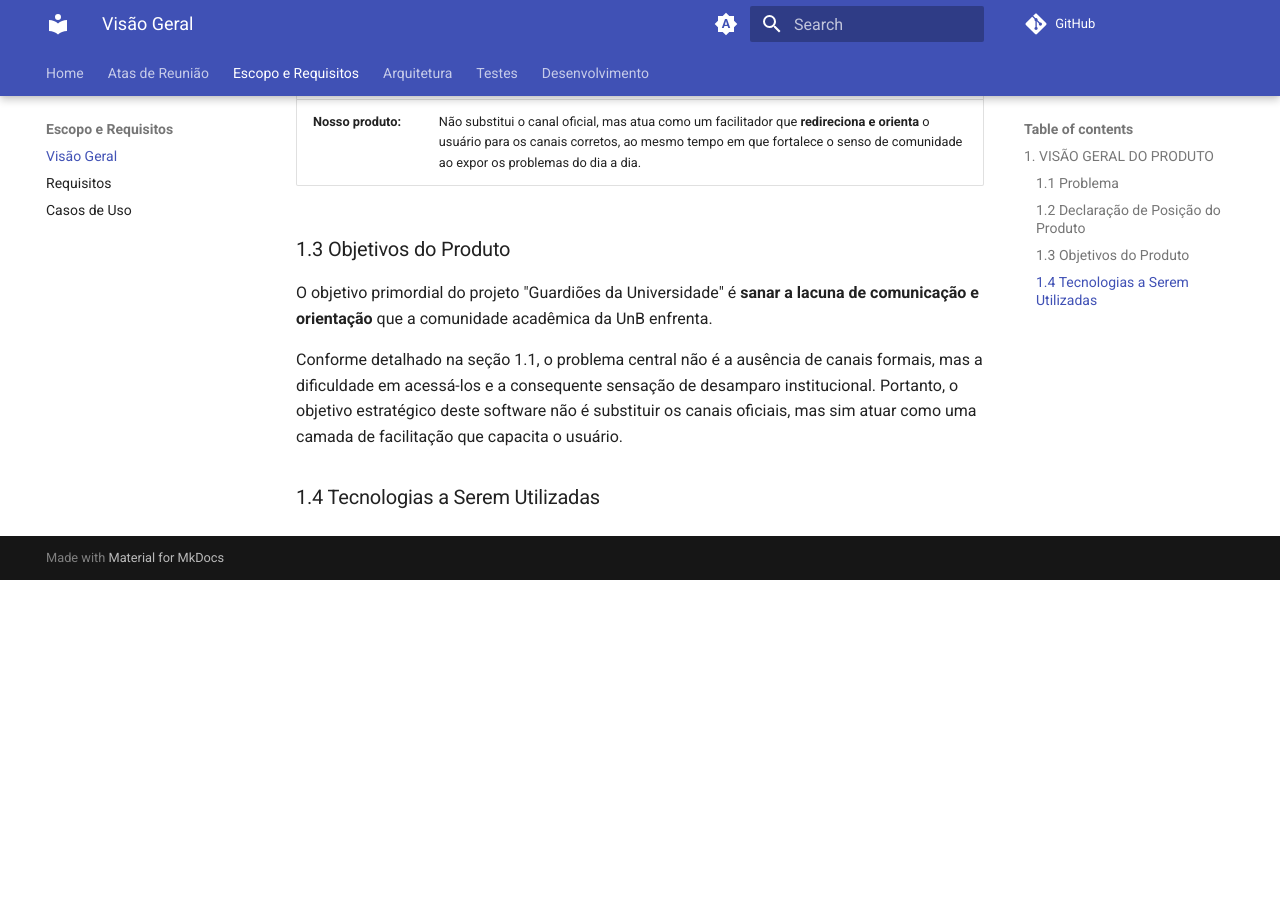
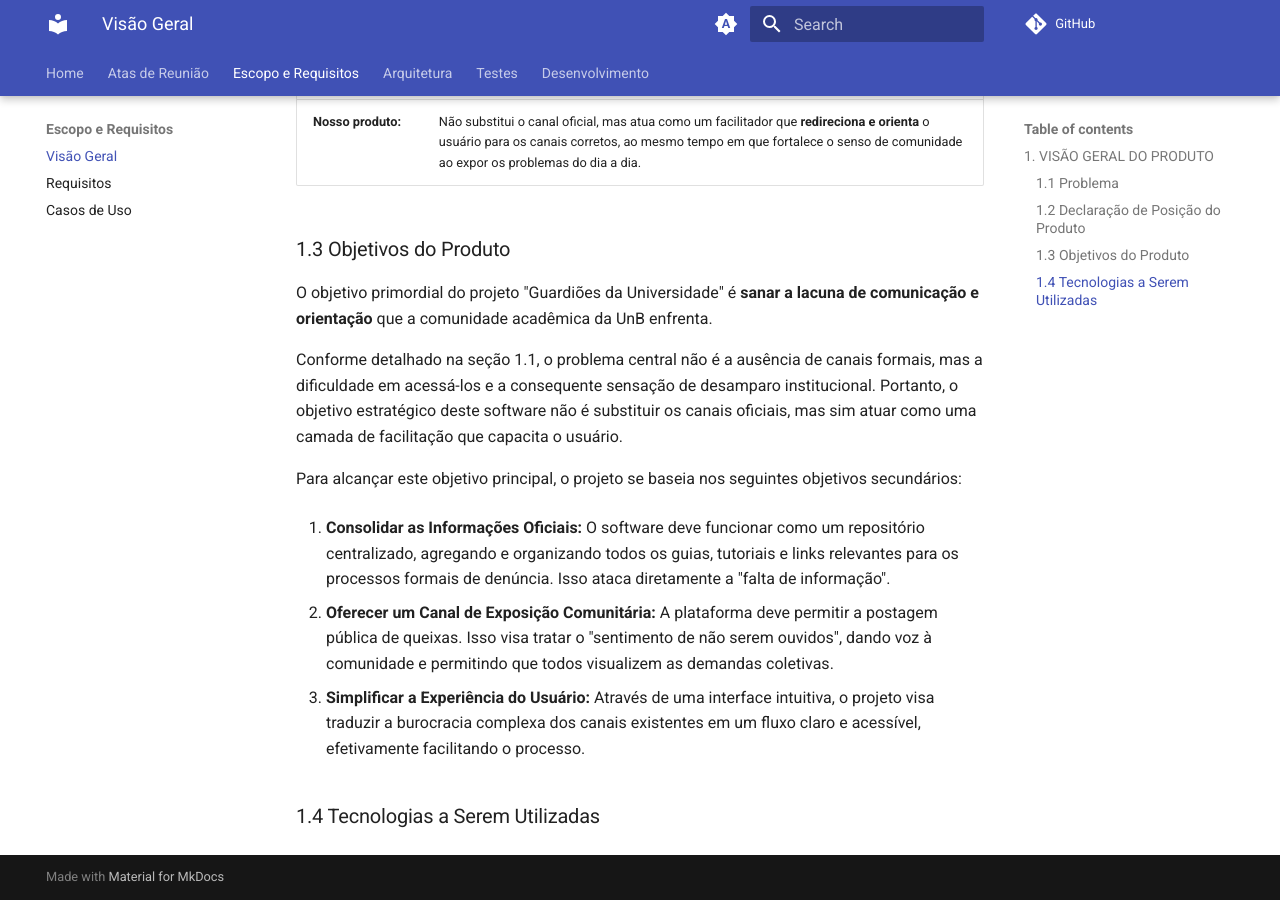
Before and after one commit to fga-eps-mds/2025.2-Valhalla-Docs, an MkDocs documentation site: the page built from docs/escopo-requisitos/geral.md, in a window 1280 px wide and 900 px high, scrolled down 2330 px. Built offline with MkDocs 1.6.1 and Material for MkDocs 9.7.7, drawn with Linux system fonts in a browser that asks for light colours; comment, search, counter and statistics services are not loaded; before the commit the page ends 2910 px from its top, so only the background shows below that.

Commit message:
doc - preenche seção 1.3 ( Objetivos secundários) da visão geral do produto

```diff
--- a/docs/escopo-requisitos/geral.md
+++ b/docs/escopo-requisitos/geral.md
@@ -48,5 +48,17 @@ O objetivo primordial do projeto "Guardiões da Universidade" é **sanar a lacun
 
 Conforme detalhado na seção 1.1, o problema central não é a ausência de canais formais, mas a dificuldade em acessá-los e a consequente sensação de desamparo institucional. Portanto, o objetivo estratégico deste software não é substituir os canais oficiais, mas sim atuar como uma camada de facilitação que capacita o usuário.
 
+Para alcançar este objetivo principal, o projeto se baseia nos seguintes objetivos secundários:
+
+1.  **Consolidar as Informações Oficiais:**
+    O software deve funcionar como um repositório centralizado, agregando e organizando todos os guias, tutoriais e links relevantes para os processos formais de denúncia. Isso ataca diretamente a "falta de informação".
+
+2.  **Oferecer um Canal de Exposição Comunitária:**
+    A plataforma deve permitir a postagem pública de queixas. Isso visa tratar o "sentimento de não serem ouvidos", dando voz à comunidade e permitindo que todos visualizem as demandas coletivas.
+
+3.  **Simplificar a Experiência do Usuário:**
+    Através de uma interface intuitiva, o projeto visa traduzir a burocracia complexa dos canais existentes em um fluxo claro e acessível, efetivamente facilitando o processo.
+
+
 
 ### 1.4 Tecnologias a Serem Utilizadas
```
